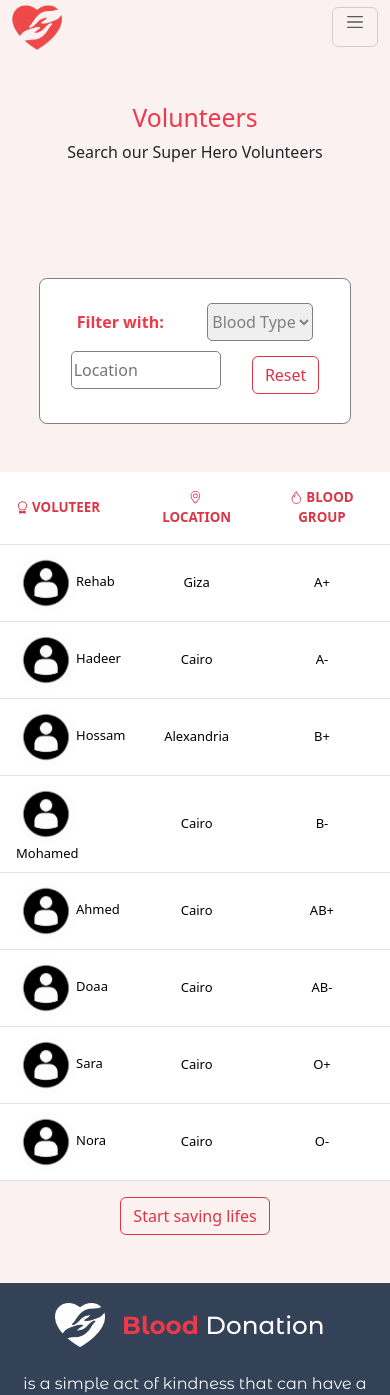
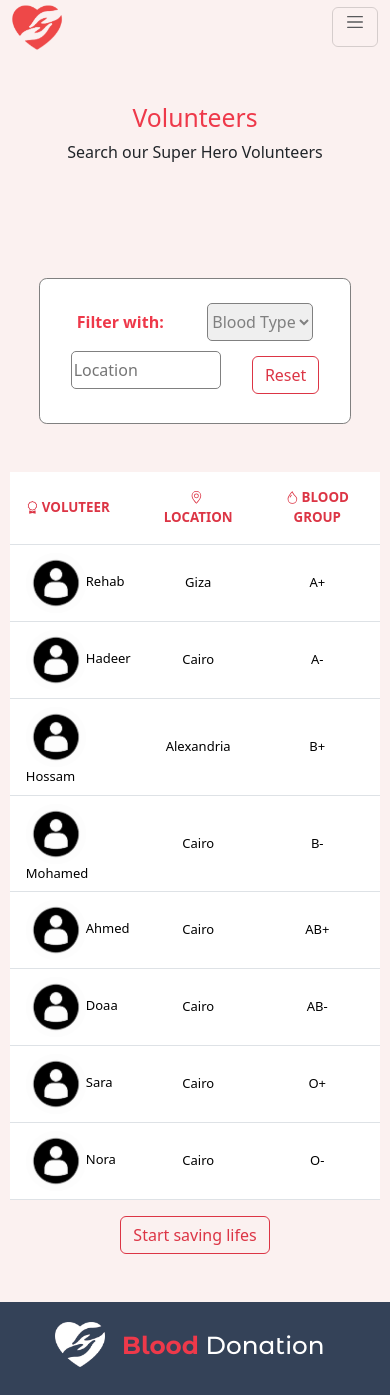
Before and after one commit to HadeerHassan28/Blood-Donation-App, a React (Create React App) app: page /volunteers in a window 390 px wide. Shown: the top 1395 px of the page. Built offline with nearby package versions, Linux system fonts and the light colour scheme; the HTML template or start-up script is replaced by a standard one.

Commit message:
updating voluteers style

```diff
--- a/src/Components/Volunteers/Volunteers.module.css
+++ b/src/Components/Volunteers/Volunteers.module.css
@@ -35,7 +35,7 @@ span{
         width: 80vw;
     }
     .tableW{
-        width: 100vw!important;
+        width: 95vw!important;
     }
     svg{
         width: 16px;
```
